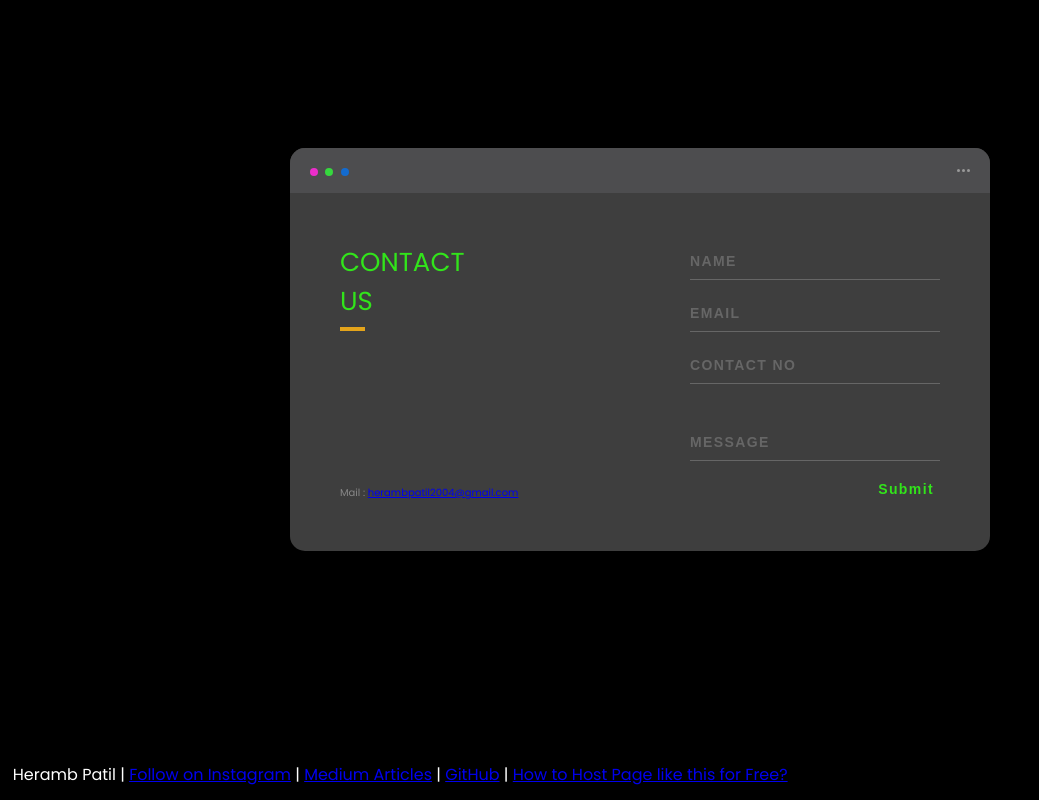
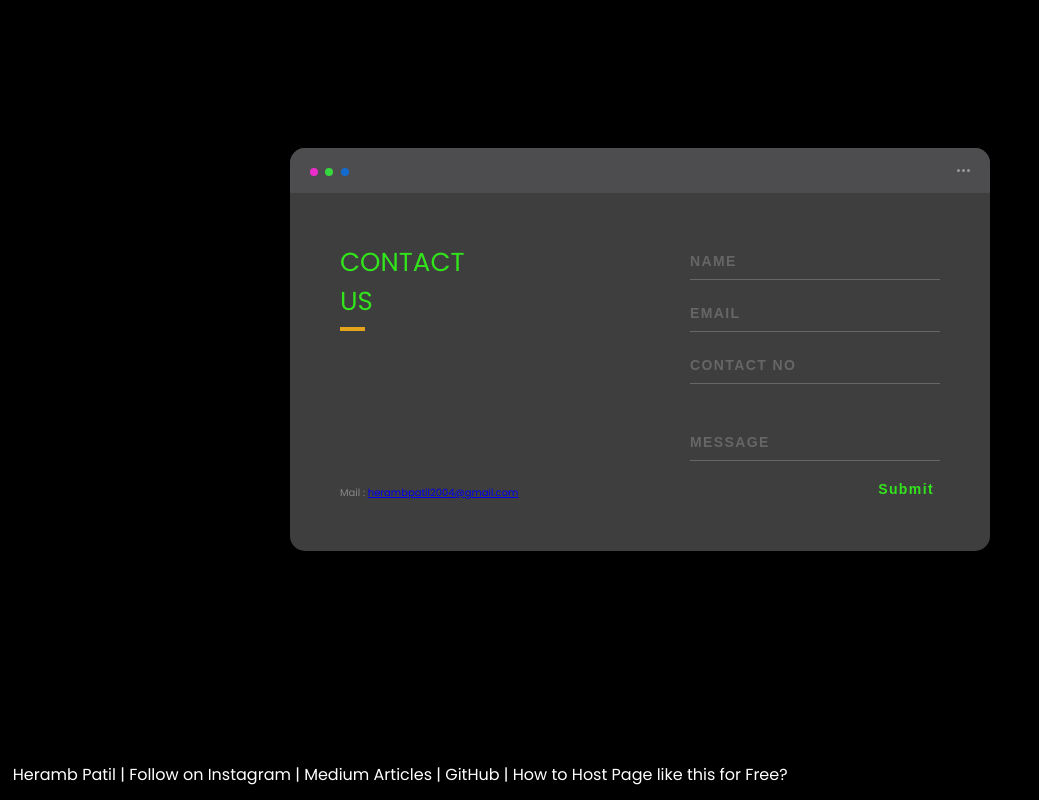
Before and after one commit to herambpatilofficial/portfolio, a plain HTML site: page index.html in a window 1280 px wide. Shown: the part 2277-3077 px from the top of the page, without its empty margins (0-1039 px from the left). Drawn offline with nearby package versions, Linux system fonts and the light colour scheme.

Commit message:
Update style.css

```diff
--- a/style.css
+++ b/style.css
@@ -374,3 +374,13 @@ body {
   .footertext{
     margin: 1%;
   }
+
+  .footertext a{
+    text-decoration: none;
+    color: white;
+
+  }
+
+  .footertext a:hover{
+    color: #36d83e;
+  }
```
